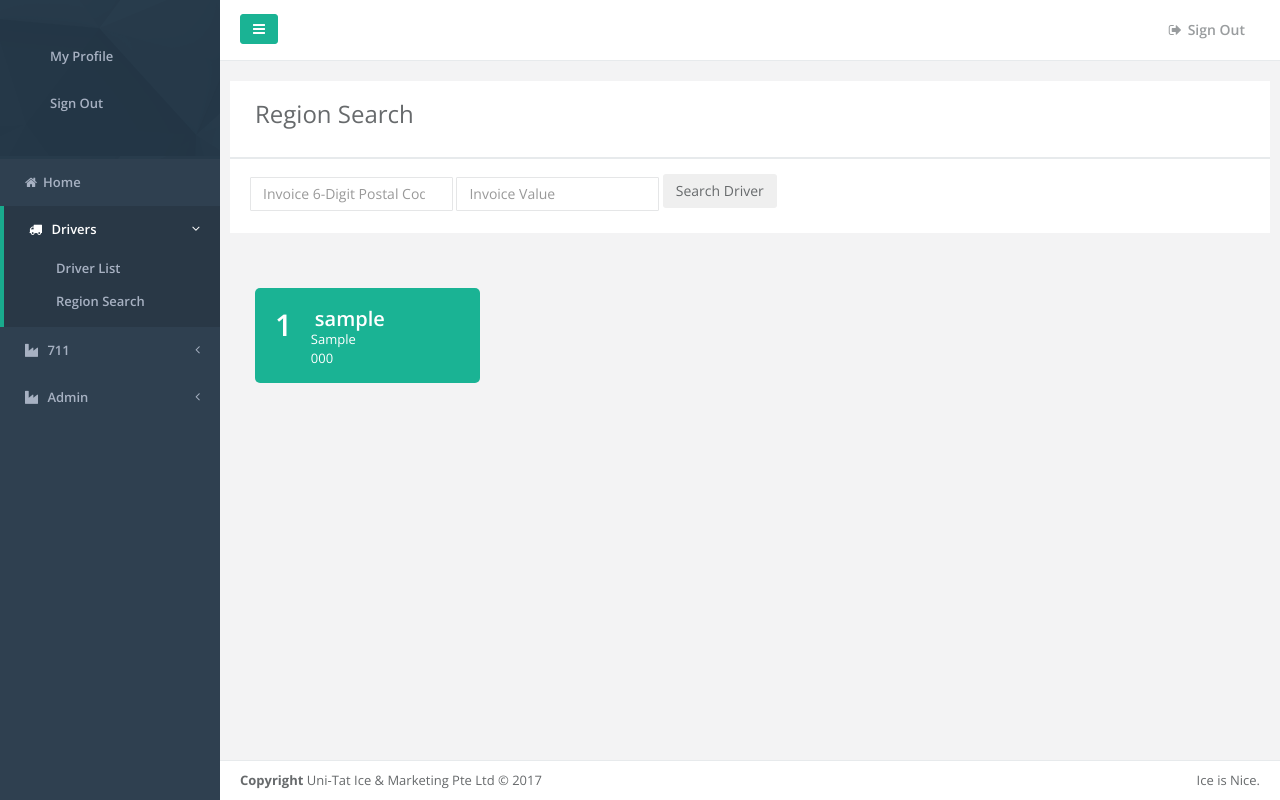
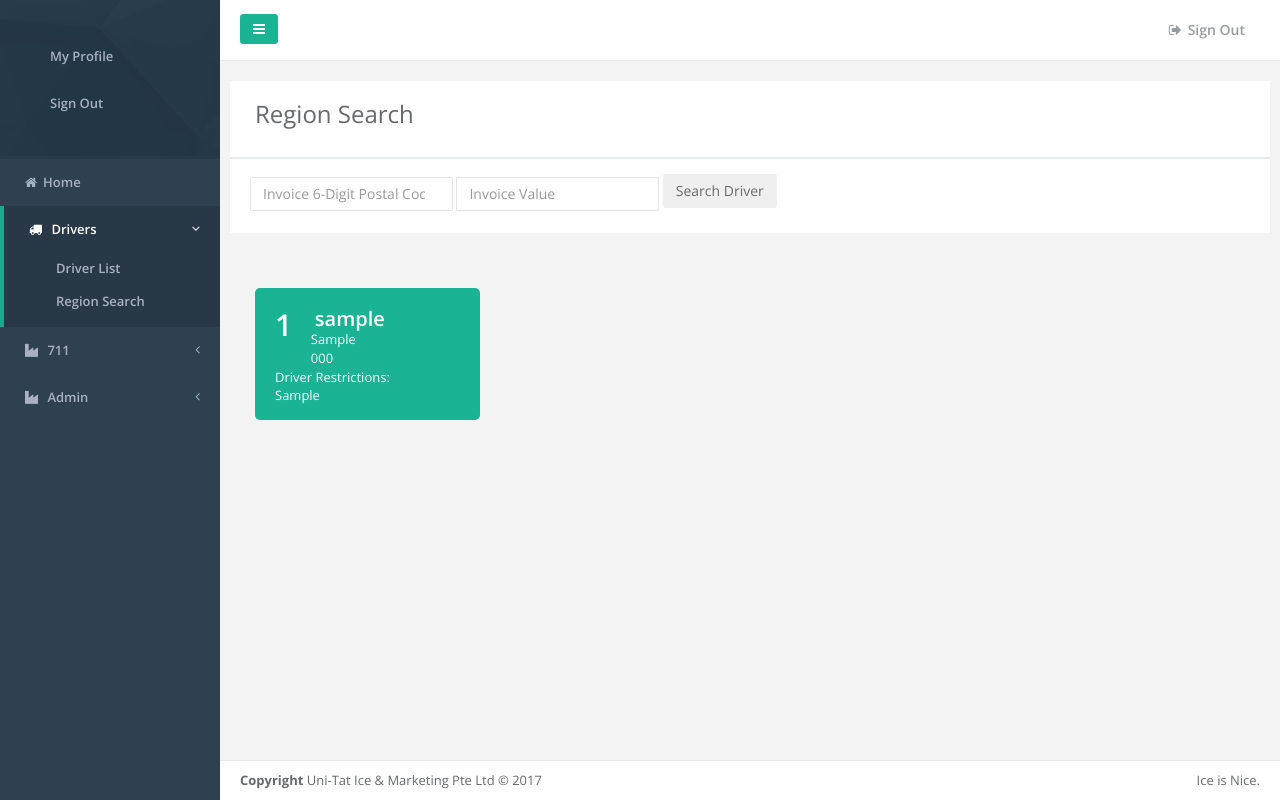
Before and after one commit to endonte/icemanapplication, a Django app: page /drivers/region-search/ in a window 1280 px wide. Run offline with Django 3.2, Linux system fonts and the light colour scheme; a user stored in the database is signed in; tables that the repository leaves empty hold one stand-in row (values such as "Sample post"); some libraries are stand-ins or nearby versions.

Commit message:
Modified driver search to show all details

```diff
--- a/drivers/templates/region-search.html
+++ b/drivers/templates/region-search.html
@@ -39,6 +39,12 @@
               <span>{{driver.phone_number}}</span>
             </div>
           </div>
+          <div class="row">
+            <div class="col-lg-12">
+              <span>Driver Restrictions:</span><br />
+              <span>{{driver.delivery_restrictions}}</span>
+            </div>
+          </div>
         </div>
       </div>
     {% endif %}
@@ -57,6 +63,12 @@
               <h3 class="m-xxs">{{driver}}</h3>
               <span>{{driver.designation}}</span><br />
               <span>{{driver.phone_number}}</span>
+            </div>
+          </div>
+          <div class="row">
+            <div class="col-lg-12">
+              <span>Driver Restrictions:</span><br />
+              <span>{{driver.delivery_restrictions}}</span>
             </div>
           </div>
         </div>
@@ -81,6 +93,7 @@
           </div>
           <div class="row">
             <div class="col-lg-12">
+              <span>Driver Restrictions:</span><br />
               <span>{{driver.delivery_restrictions}}</span>
             </div>
           </div>
@@ -104,6 +117,12 @@
               <span>{{driver.phone_number}}</span>
             </div>
           </div>
+          <div class="row">
+            <div class="col-lg-12">
+              <span>Driver Restrictions:</span><br />
+              <span>{{driver.delivery_restrictions}}</span>
+            </div>
+          </div>
         </div>
       </div>
     {% endif %}
@@ -125,6 +144,12 @@
               <span>{{driver.phone_number}}</span>
             </div>
           </div>
+          <div class="row">
+            <div class="col-lg-12">
+              <span>Driver Restrictions:</span><br />
+              <span>{{driver.delivery_restrictions}}</span>
+            </div>
+          </div>
         </div>
       </div>
     {% endif %}
--- a/icemanapp/templates/base.html
+++ b/icemanapp/templates/base.html
@@ -3,7 +3,7 @@
   <head>
     <meta charset="utf-8">
     <meta http-equiv="x-ua-compatible" content="ie=edge">
-    <title>{% block title %}Order Tracker{% endblock title %}</title>
+    <title>{% block title %}Iceman Apps{% endblock title %}</title>
     <meta name="viewport" content="width=device-width, initial-scale=1.0">
     <meta name="description" content="">
     <meta name="author" content="">
```
